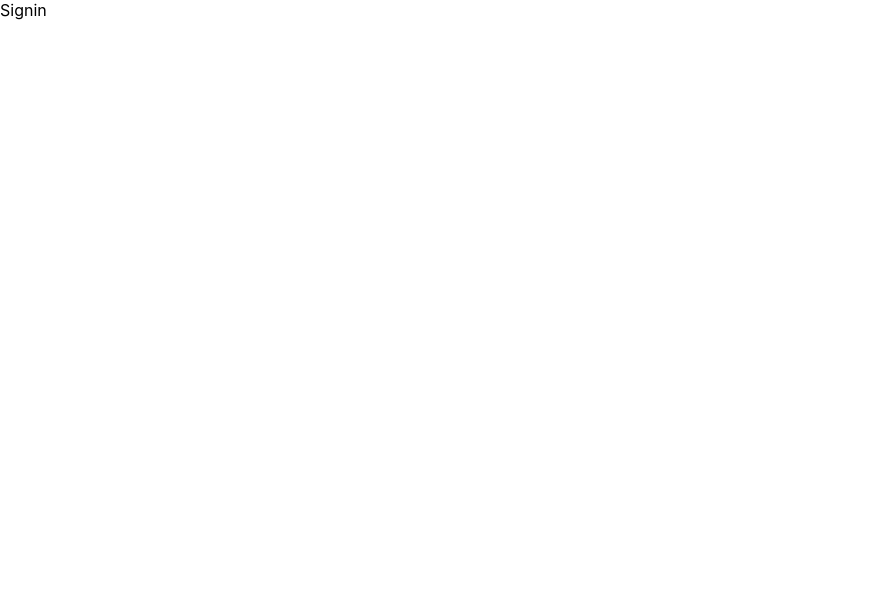
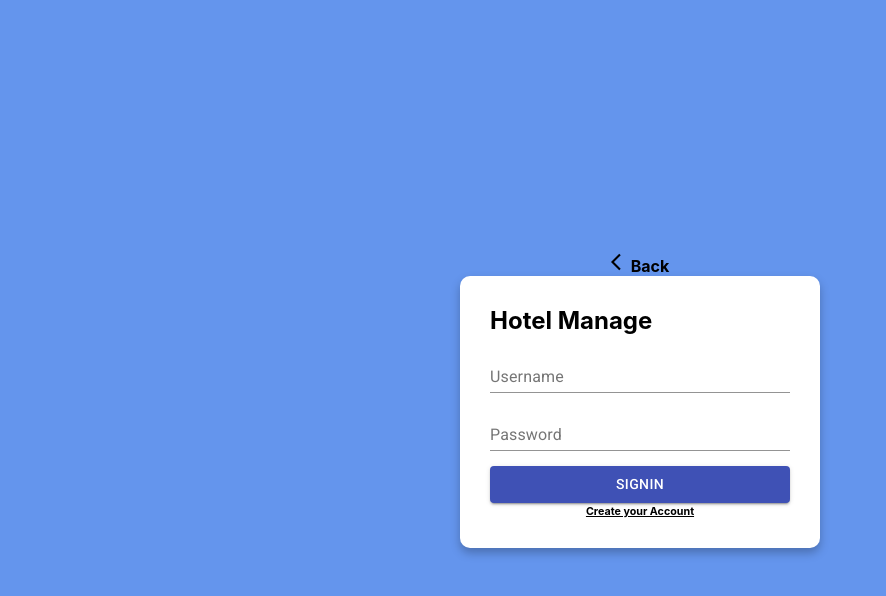
Before and after one commit to panuwit125/hotel-manage-client, a React (Create React App) app: page /signin in a window 1280 px wide. Shown: the top 596 px of the page, without its empty margins (0-886 px from the left). Built offline with nearby package versions, Linux system fonts and the light colour scheme.

Commit message:
Update UI (Signin,Homepage,InfoHotel)

```diff
--- a/package.json
+++ b/package.json
@@ -5,6 +5,7 @@
   "dependencies": {
     "@material-ui/core": "^4.11.0",
     "@material-ui/icons": "^4.9.1",
+    "@material-ui/lab": "^4.0.0-alpha.56",
     "@testing-library/jest-dom": "^5.11.4",
     "@testing-library/react": "^11.1.0",
     "@testing-library/user-event": "^12.1.10",
--- /dev/null
+++ b/src/components/component.cardhotel.js
@@ -0,0 +1,50 @@
+import React from "react";
+import { makeStyles } from "@material-ui/core/styles";
+import Card from "@material-ui/core/Card";
+import CardActionArea from "@material-ui/core/CardActionArea";
+import CardContent from "@material-ui/core/CardContent";
+import CardMedia from "@material-ui/core/CardMedia";
+import Typography from "@material-ui/core/Typography";
+import Rating from "@material-ui/lab/Rating";
+import LocationOnIcon from '@material-ui/icons/LocationOn';
+
+const useStyles = makeStyles({
+  root: {
+    width: 345,
+    margin: 10,
+  },
+  media: {
+    height: 200,
+  },
+});
+
+export default function MediaCard() {
+  const classes = useStyles();
+
+  return (
+    <Card className={classes.root}>
+      <CardActionArea>
+        <CardMedia
+          className={classes.media}
+          image="https://img1.10bestmedia.com/Images/Photos/298458/HotIbis2_55_660x440.jpg"
+          title="Contemplative Reptile"
+        />
+        <CardContent>
+          <Typography gutterBottom variant="h5" component="h2">
+            ibis Hotel
+          </Typography>
+          <Rating name="read-only" value={4} readOnly />
+          <Typography variant="body2" color="textSecondary" component="p">
+            <LocationOnIcon color="primary" fontSize="small" /> Bangkok, Thailand
+          </Typography>
+          <Typography variant="body2" color="textSecondary" component="p" style={{marginTop:10}}>
+            Price per night as low as
+          </Typography>
+          <Typography gutterBottom variant="h6" component="h3" style={{color:"rgb(225, 45, 45)"}}>
+            THB 500 BATH
+          </Typography>
+        </CardContent>
+      </CardActionArea>
+    </Card>
+  );
+}
--- a/src/screens/Homepage.js
+++ b/src/screens/Homepage.js
@@ -1,11 +1,16 @@
-import React from 'react'
+import React from "react";
+import CardComponent from "../components/component.cardhotel";
 
 function Homepage() {
-    return (
-        <div>
-            HomePage
-        </div>
-    )
+  return (
+    <div className="ht-hp-container">
+      <CardComponent />
+      <CardComponent />
+      <CardComponent />
+      <CardComponent />
+      <CardComponent />
+    </div>
+  );
 }
 
-export default Homepage
+export default Homepage;
--- a/src/screens/InfoHotelpage.js
+++ b/src/screens/InfoHotelpage.js
@@ -1,9 +1,95 @@
 import React from "react";
 import { useParams } from "react-router-dom";
+import Rating from "@material-ui/lab/Rating";
+import TextField from "@material-ui/core/TextField";
+import InputLabel from "@material-ui/core/InputLabel";
+import MenuItem from "@material-ui/core/MenuItem";
+import FormControl from "@material-ui/core/FormControl";
+import Select from "@material-ui/core/Select";
+import Button from "@material-ui/core/Button";
 
 function InfoHotel() {
   let { hotelId } = useParams();
-  return <div>Info : {hotelId}</div>;
+  return (
+    <div className="ht-if-container">
+      <div className="ht-if-ctn-1">
+        <div className="ht-if-ctn-img">
+          <img
+            src="https://img1.10bestmedia.com/Images/Photos/298458/HotIbis2_55_660x440.jpg"
+            className="ht-if-img"
+          />
+        </div>
+        <div className="ht-if-ctn-detail">
+          <div className="ht-if-ctn-detail-up">
+            <h1>ibis Hotel</h1>
+            <Rating name="read-only" value={3} readOnly />
+            <div>
+              <h3 className="ht-if-dt">Detail Hotel</h3>
+              <h3>
+                My nearest bts is Punnawithi station(E11) exit (URL HIDDEN)
+                close to Udomsuk station just 1 stop, they have free shuttle bus
+                to "Mega Bangna" , huge department store that have a lot of
+                shopping , dining restaurant, sporting etc.
+              </h3>
+            </div>
+          </div>
+          <div className="ht-if-ctn-detail-down">
+            <div className="ht-if-ctn-detail-down-1">
+              <div className="ht-if-ctn-detail-down-1-1">
+                <TextField
+                  id="date"
+                  label="Check-in"
+                  type="date"
+                  defaultValue="2017-05-24"
+                  className="ht-if-ip"
+                  InputLabelProps={{
+                    shrink: true,
+                  }}
+                />
+              </div>
+              <div className="ht-if-ctn-detail-down-1-1">
+                <TextField
+                  id="date"
+                  label="Check-out"
+                  type="date"
+                  defaultValue="2017-05-24"
+                  className="ht-if-ip"
+                  InputLabelProps={{
+                    shrink: true,
+                  }}
+                />
+              </div>
+              <div className="ht-if-ctn-detail-down-1-1">
+                <FormControl className="ht-if-ip">
+                  <InputLabel
+                    shrink
+                    id="demo-simple-select-placeholder-label-label"
+                  >
+                    Adults
+                  </InputLabel>
+                  <Select
+                    labelId="demo-simple-select-placeholder-label-label"
+                    id="demo-simple-select-placeholder-label"
+                    value={1}
+                    //onChange={handleChange}
+                    displayEmpty
+                  >
+                    <MenuItem value={1}>1</MenuItem>
+                    <MenuItem value={2}>2</MenuItem>
+                  </Select>
+                </FormControl>
+              </div>
+            </div>
+            <div>
+              <Button variant="contained" color="primary" className="ht-if-btn">
+                Booking
+              </Button>
+            </div>
+          </div>
+        </div>
+      </div>
+    </div>
+  );
 }
 
 export default InfoHotel;
--- a/src/screens/Signinpage.js
+++ b/src/screens/Signinpage.js
@@ -1,11 +1,73 @@
-import React from 'react'
+import React, { useState } from "react";
+import { TextField, Button } from "@material-ui/core";
+import ArrowBackIosIcon from "@material-ui/icons/ArrowBackIos";
 
 function Signin() {
-    return (
-        <div>
-            Signin
-        </div>
-    )
+  const [status, setStatus] = useState(true);
+
+  return (
+    <div className="ht-si-container">
+      <h4>
+        <ArrowBackIosIcon fontSize="small" />
+        Back
+      </h4>
+      <div className="ht-si-box">
+        <h2>Hotel Manage</h2>
+        {status ? (
+          <>
+            <div className="ht-si-textfield">
+              <TextField id="standard-basic" className="ht-si-ip" label="Username" />
+            </div>
+            <div className="ht-si-textfield">
+              <TextField id="standard-basic" className="ht-si-ip" label="Password" type="password" />
+            </div>
+            <Button variant="contained" color="primary" className="ht-si-btn">
+              Signin
+            </Button>
+            <h6 className="ht-si-txt-cya" onClick={() => setStatus(false)}>
+              Create your Account
+            </h6>
+          </>
+        ) : (
+          <>
+            <div className="ht-si-textfield">
+              <TextField id="standard-basic" className="ht-si-ip" label="Username" />
+            </div>
+            <div className="ht-si-textfield">
+              <TextField id="standard-basic" className="ht-si-ip" label="Password" type="password" />
+            </div>
+            <div className="ht-si-textfield">
+              <TextField id="standard-basic" className="ht-si-ip" label="Firstname" />
+            </div>
+            <div className="ht-si-textfield">
+              <TextField id="standard-basic" className="ht-si-ip" label="Lastname" />
+            </div>
+            <div className="ht-si-textfield">
+              <TextField id="standard-basic" className="ht-si-ip" label="Email" />
+            </div>
+            <div className="ht-si-textfield">
+              <TextField
+                id="date"
+                label="Birthday"
+                type="date"
+                defaultValue="2017-05-24"
+                className="ht-si-ip"
+                InputLabelProps={{
+                  shrink: true,
+                }}
+              />
+            </div>
+            <Button variant="contained" color="primary" className="ht-si-btn">
+              Signup
+            </Button>
+            <h6 className="ht-si-txt-cya" onClick={() => setStatus(true)}>
+              Back to Signin
+            </h6>
+          </>
+        )}
+      </div>
+    </div>
+  );
 }
 
-export default Signin
+export default Signin;
--- a/src/styles/index.css
+++ b/src/styles/index.css
@@ -1,13 +1,97 @@
 body {
   margin: 0;
-  font-family: -apple-system, BlinkMacSystemFont, 'Segoe UI', 'Roboto', 'Oxygen',
-    'Ubuntu', 'Cantarell', 'Fira Sans', 'Droid Sans', 'Helvetica Neue',
+  font-family: -apple-system, BlinkMacSystemFont, "Segoe UI", "Roboto", "Oxygen",
+    "Ubuntu", "Cantarell", "Fira Sans", "Droid Sans", "Helvetica Neue",
     sans-serif;
   -webkit-font-smoothing: antialiased;
   -moz-osx-font-smoothing: grayscale;
 }
+h1,
+h2,
+h3,
+h4,
+h5,
+h6 {
+  margin: 0px !important;
+}
 
-code {
-  font-family: source-code-pro, Menlo, Monaco, Consolas, 'Courier New',
-    monospace;
+.ht-si-container {
+  width: 100vw;
+  height: 100vh;
+  background: cornflowerblue;
+  display: flex;
+  justify-content: center;
+  align-items: center;
+  flex-direction: column;
 }
+.ht-si-box {
+  background: white;
+  width: 100% !important;
+  border-radius: 10px;
+  padding: 30px;
+  box-shadow: 0px 5px 10px rgba(0, 0, 0, 0.25);
+  max-width: 300px !important;
+  min-width: 100px !important;
+}
+.ht-si-textfield {
+  margin-top: 10px;
+}
+.ht-si-btn {
+  margin-top: 15px !important;
+  width: 100% !important;
+}
+.ht-si-txt-cya {
+  text-align: center;
+  margin-top: 2px !important;
+  text-decoration: underline;
+  cursor: pointer;
+}
+.ht-si-ip {
+  width: 100% !important;
+}
+
+.ht-hp-container {
+  display: flex;
+  flex-wrap: wrap;
+}
+.ht-if-container {
+  margin: 25px 100px;
+  display: flex;
+}
+.ht-if-ctn-1 {
+  width: 100%;
+  background-color: white;
+  border-radius: 20px;
+  padding: 20px;
+  box-shadow: 0 1px 1px 0 rgba(0, 0, 0, 0.05);
+  display: flex;
+}
+.ht-if-img{
+  box-shadow: 0 1px 1px 0 rgba(0, 0, 0, 0.05);
+  border-radius: 10px;
+}
+.ht-if-ctn-detail {
+  margin-left: 10px;
+  display: flex;
+  flex-direction: column;
+  justify-content: space-between;
+}
+.ht-if-dt {
+  text-decoration: underline;
+}
+.ht-if-btn {
+  width: 100%;
+  margin-top: 10px !important;
+}
+.ht-if-ctn-detail-down-1 {
+  display: flex;
+  justify-content: space-around;
+  width: 100%;
+}
+.ht-if-ip {
+  width: 100%;
+}
+.ht-if-ctn-detail-down-1-1{
+  width: 100%;
+  margin: 0px 10px
+}
```
Also changed, not shown: 1 other file (tests, documents, lock files or other folders).
